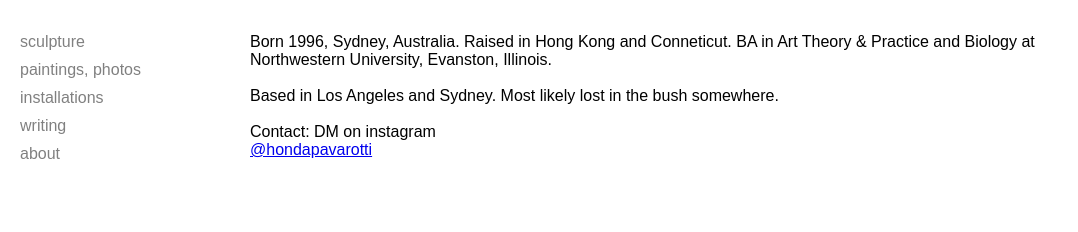
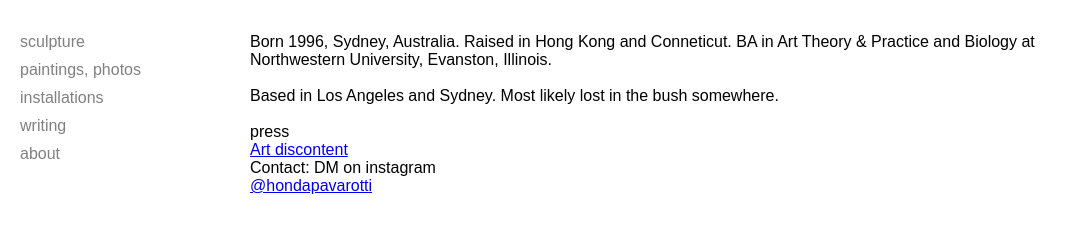
Before and after one commit to hondapavarotti/hondapavarotti.github.io, a plain HTML site: page about.html in a window 1280 px wide. Shown: the part 80-312 px from the top of the page, without its empty margins (0-1078 px from the left). Drawn offline with Linux system fonts and the light colour scheme.

Commit message:
Update about.html

```diff
--- a/about.html
+++ b/about.html
@@ -44,6 +44,9 @@
     <br>
     <p>Based in Los Angeles and Sydney. Most likely lost in the bush somewhere.</p>
     <br>
+    <p>press<p>
+    <a href="https://art-discontent.com/art/james-tsui/">Art discontent</a>
+    <br>
     <p>Contact: DM on instagram </p> <a href="https://www.instagram.com/hondapavarotti/">@hondapavarotti</a>
 
 </div>
```
